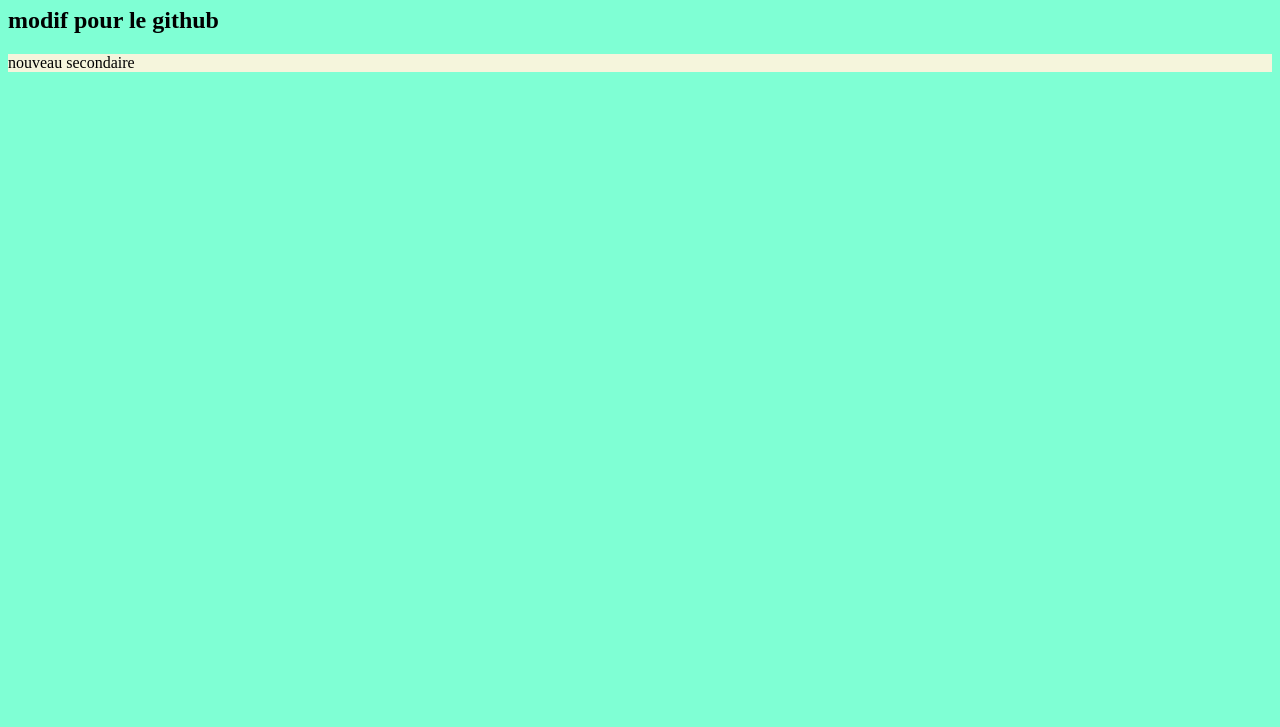
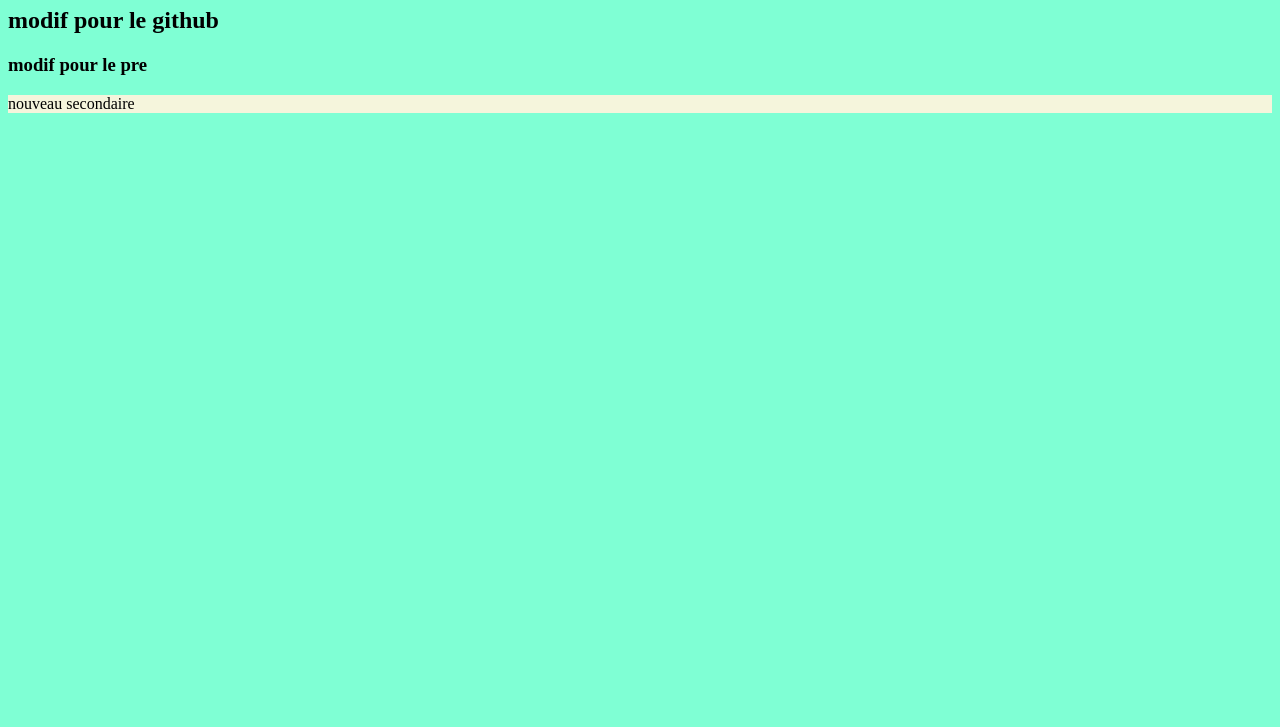
Before and after one commit to ilyassTest/firstProject, a plain HTML site: page index.html in a window 1280 px wide. Shown: the part 73-800 px from the top of the page. Drawn offline with Linux system fonts and the light colour scheme.

Commit message:
changement pour pre index.html

```diff
--- a/index.html
+++ b/index.html
@@ -9,7 +9,9 @@
 <body>
     <h1>mon premier git </h1>
     <h2>modif pour le github</h2>
+    <h3>modif pour le pre</h3>
     <p>nouveau secondaire</p>
+
 
 
 </body>
```
